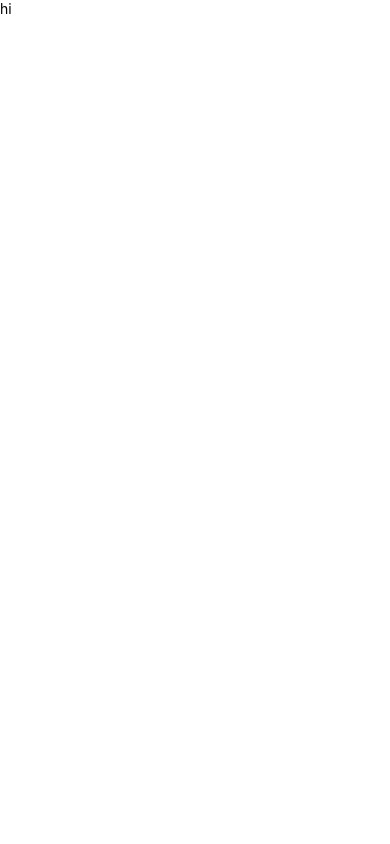
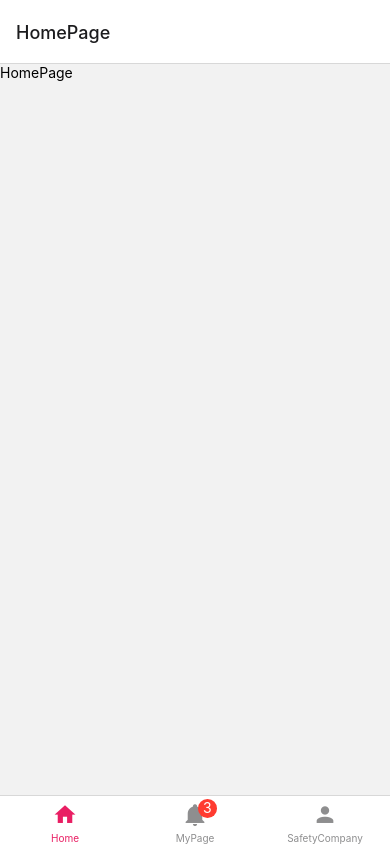
Before and after one commit to Safety-Manager/Safety-APP, a React Native app: screen /HomePage in a window 390 px wide. Built offline with nearby package versions, Linux system fonts and the light colour scheme.

Commit message:
chore: Add necessary configuration files and dependencies for react-navigation and react-native-vector-icons

```diff
--- a/App.tsx
+++ b/App.tsx
@@ -7,8 +7,9 @@
 
 import React from 'react';
 import {SafeAreaView, Text, useColorScheme} from 'react-native';
-
+import MyTabs from './src/components/MyTabs';
 import {QueryClient, QueryClientProvider} from '@tanstack/react-query';
+import {NavigationContainer} from '@react-navigation/native';
 
 export default function App(): React.JSX.Element {
   // const isDarkMode = useColorScheme() === 'dark';
@@ -21,9 +22,9 @@ export default function App(): React.JSX.Element {
 
   return (
     <QueryClientProvider client={queryClient}>
-      <SafeAreaView>
-        <Text>hi</Text>
-      </SafeAreaView>
+      <NavigationContainer>
+        <MyTabs />
+      </NavigationContainer>
     </QueryClientProvider>
   );
 }
--- /dev/null
+++ b/src/components/MyTabs.tsx
@@ -0,0 +1,50 @@
+import {createBottomTabNavigator} from '@react-navigation/bottom-tabs';
+import MaterialCommunityIcons from 'react-native-vector-icons/MaterialCommunityIcons';
+
+import MyPage from '../pages/MyPage';
+import HomePage from '../pages/HomePage';
+import SafetyCompany from '../pages/SafetyCompany';
+
+export default function MyTabs() {
+  const Tab = createBottomTabNavigator();
+
+  return (
+    <Tab.Navigator
+      initialRouteName="Feed"
+      screenOptions={{
+        tabBarActiveTintColor: '#e91e63',
+      }}>
+      <Tab.Screen
+        name="HomePage"
+        component={HomePage}
+        options={{
+          tabBarLabel: 'Home',
+          tabBarIcon: ({color, size}) => (
+            <MaterialCommunityIcons name="home" color={color} size={size} />
+          ),
+        }}
+      />
+      <Tab.Screen
+        name="MyPage"
+        component={MyPage}
+        options={{
+          tabBarLabel: 'MyPage',
+          tabBarIcon: ({color, size}) => (
+            <MaterialCommunityIcons name="bell" color={color} size={size} />
+          ),
+          tabBarBadge: 3,
+        }}
+      />
+      <Tab.Screen
+        name="SafetyCompany"
+        component={SafetyCompany}
+        options={{
+          tabBarLabel: 'SafetyCompany',
+          tabBarIcon: ({color, size}) => (
+            <MaterialCommunityIcons name="account" color={color} size={size} />
+          ),
+        }}
+      />
+    </Tab.Navigator>
+  );
+}
--- /dev/null
+++ b/src/pages/HomePage.tsx
@@ -0,0 +1,12 @@
+import {View, Text} from 'react-native';
+import React from 'react';
+
+const HomePage = () => {
+  return (
+    <View>
+      <Text>HomePage</Text>
+    </View>
+  );
+};
+
+export default HomePage;
--- /dev/null
+++ b/src/pages/MyPage.tsx
@@ -0,0 +1,12 @@
+import {View, Text} from 'react-native';
+import React from 'react';
+
+const MyPage = () => {
+  return (
+    <View>
+      <Text>MyPage</Text>
+    </View>
+  );
+};
+
+export default MyPage;
--- /dev/null
+++ b/src/pages/SafetyCompany.tsx
@@ -0,0 +1,12 @@
+import {View, Text} from 'react-native';
+import React from 'react';
+
+const SafetyCompany = () => {
+  return (
+    <View>
+      <Text>SafetyCompany</Text>
+    </View>
+  );
+};
+
+export default SafetyCompany;
```
Also changed, not shown: package.json (+8 -1 lines), 26 other files (tests, documents, lock files or other folders).
